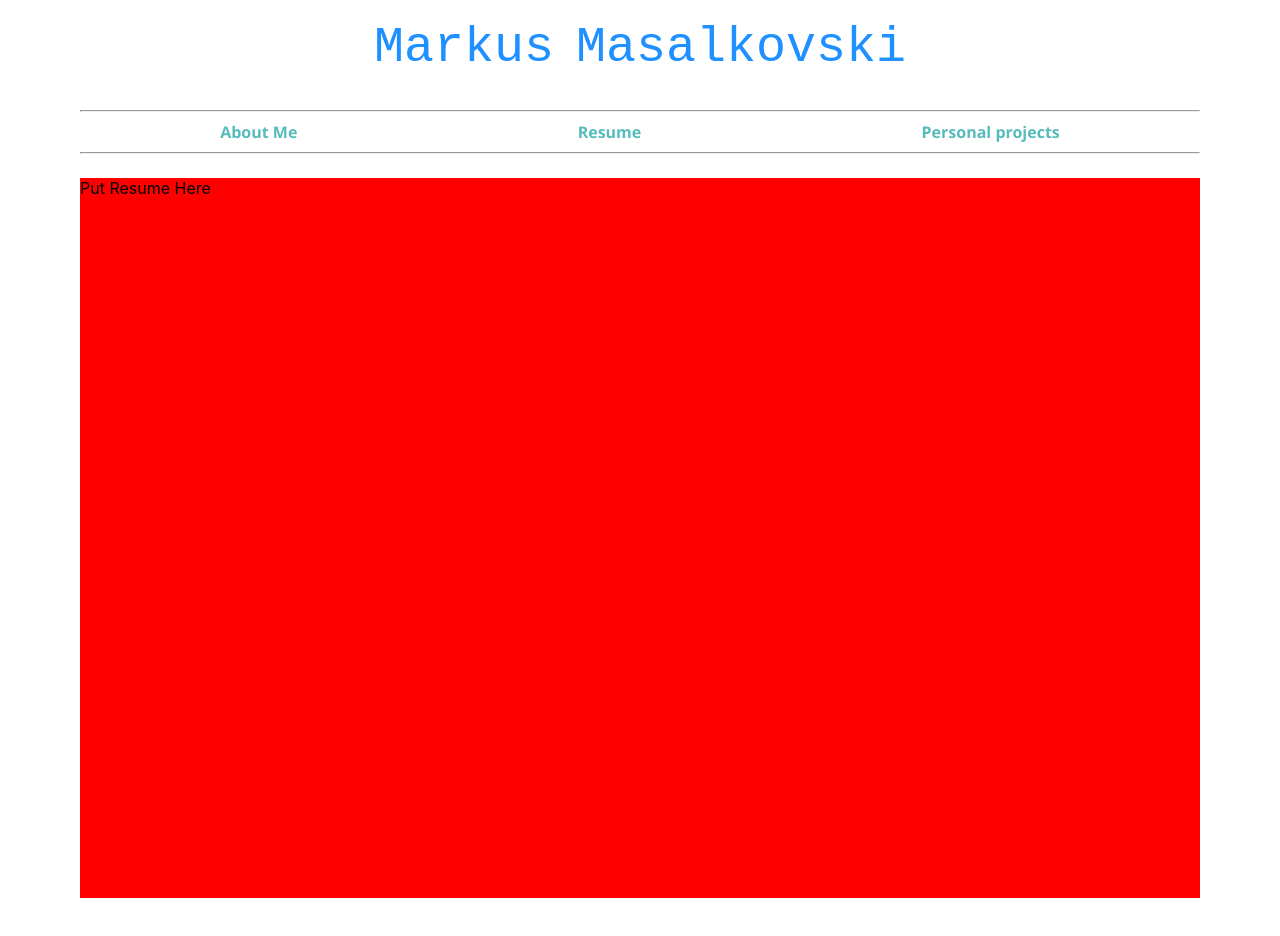
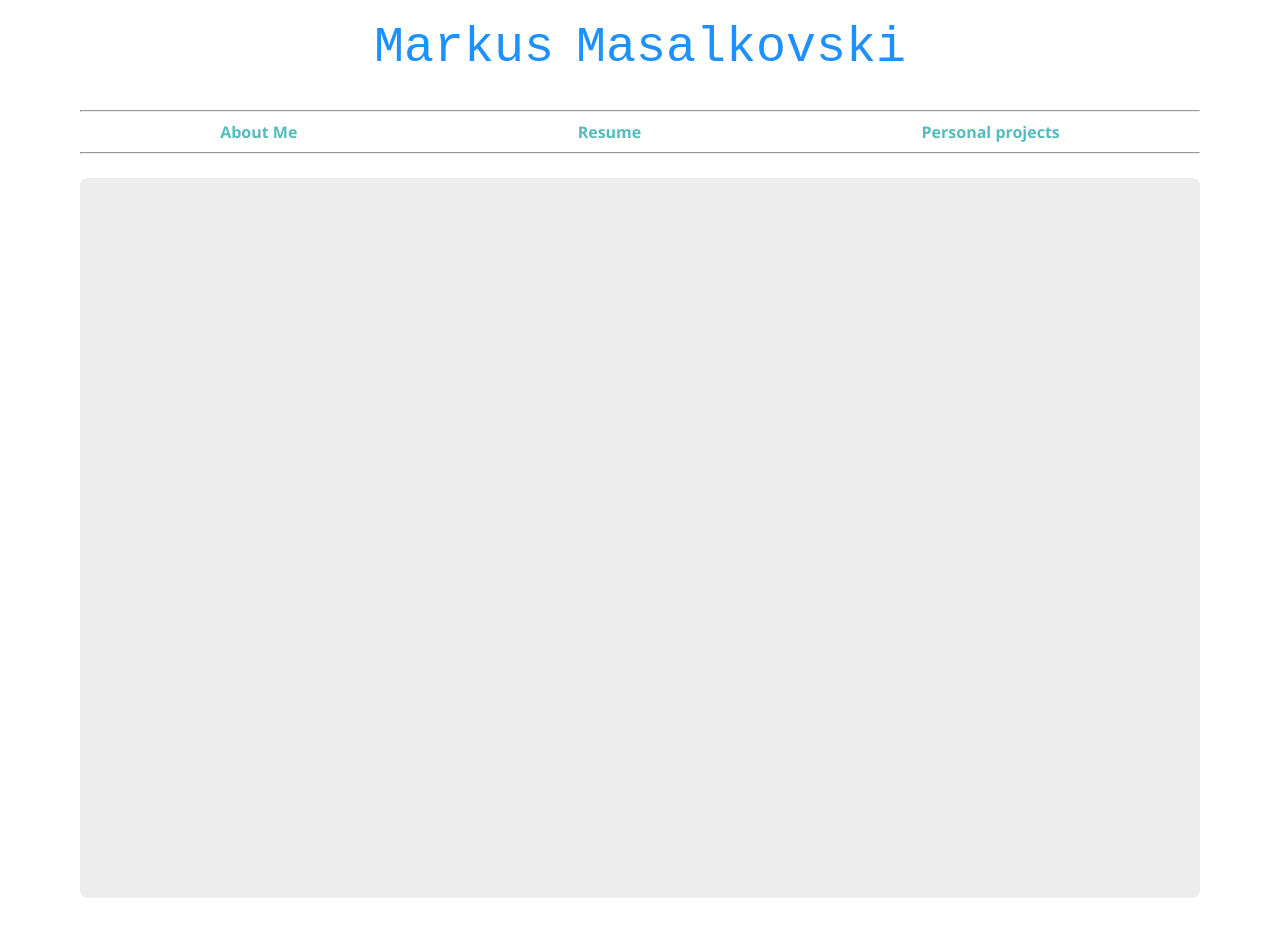
Before and after one commit to Marmas99/projcet-cruise, a React (Create React App) app: page / in a window 1280 px wide. Shown: the top 936 px of the page. Built offline with nearby package versions, Linux system fonts and the light colour scheme.

Commit message:
added color and radius

```diff
--- a/src/components/body/resume/Resume.css
+++ b/src/components/body/resume/Resume.css
@@ -2,5 +2,6 @@
     margin: 5rem;
     margin-top: 1.5rem;
     height: 45rem;
-    background-color: red;
+    border-radius: 0.5rem;
+    background-color: #e9e9e9cc;
 }
--- a/src/components/body/resume/Resume.js
+++ b/src/components/body/resume/Resume.js
@@ -1,7 +1,6 @@
 function Resume(){
     return (
         <div className="container">
-            <p>Put Resume Here</p>
         </div>
     )
 }
```
